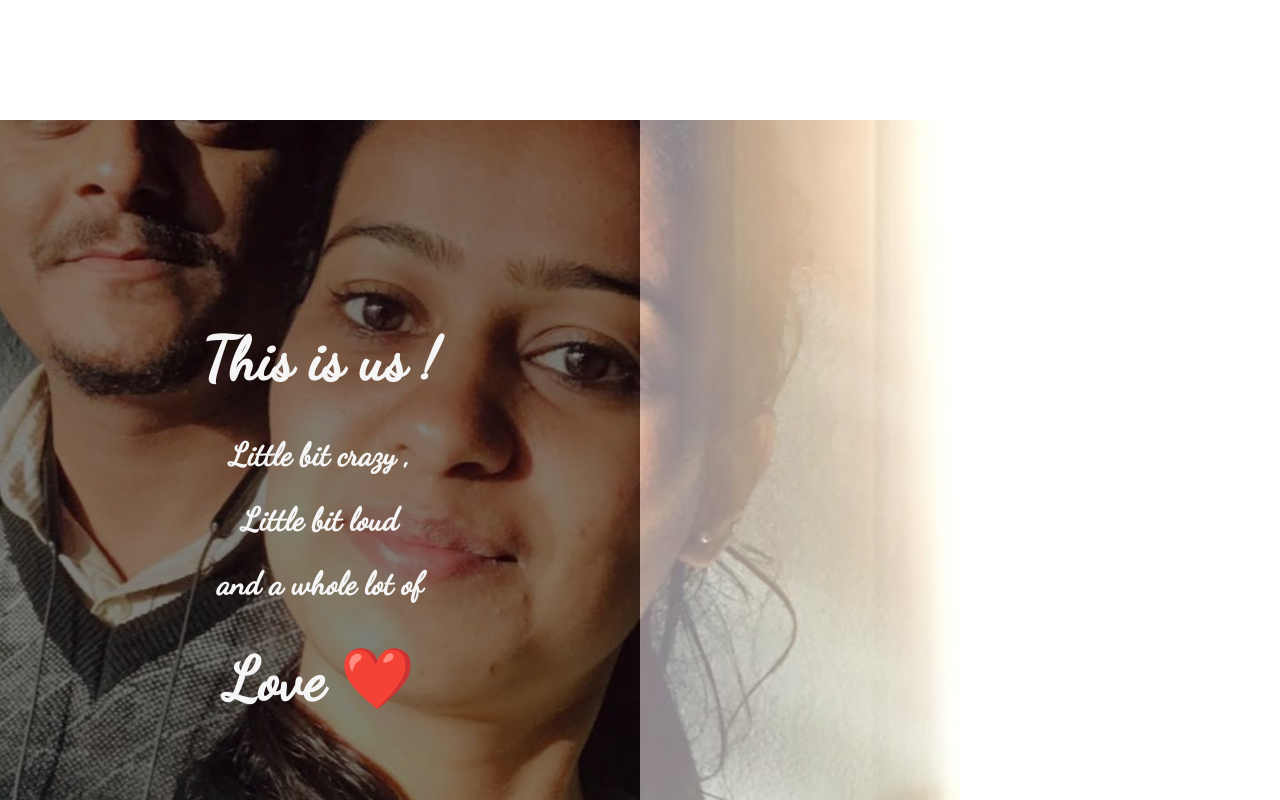
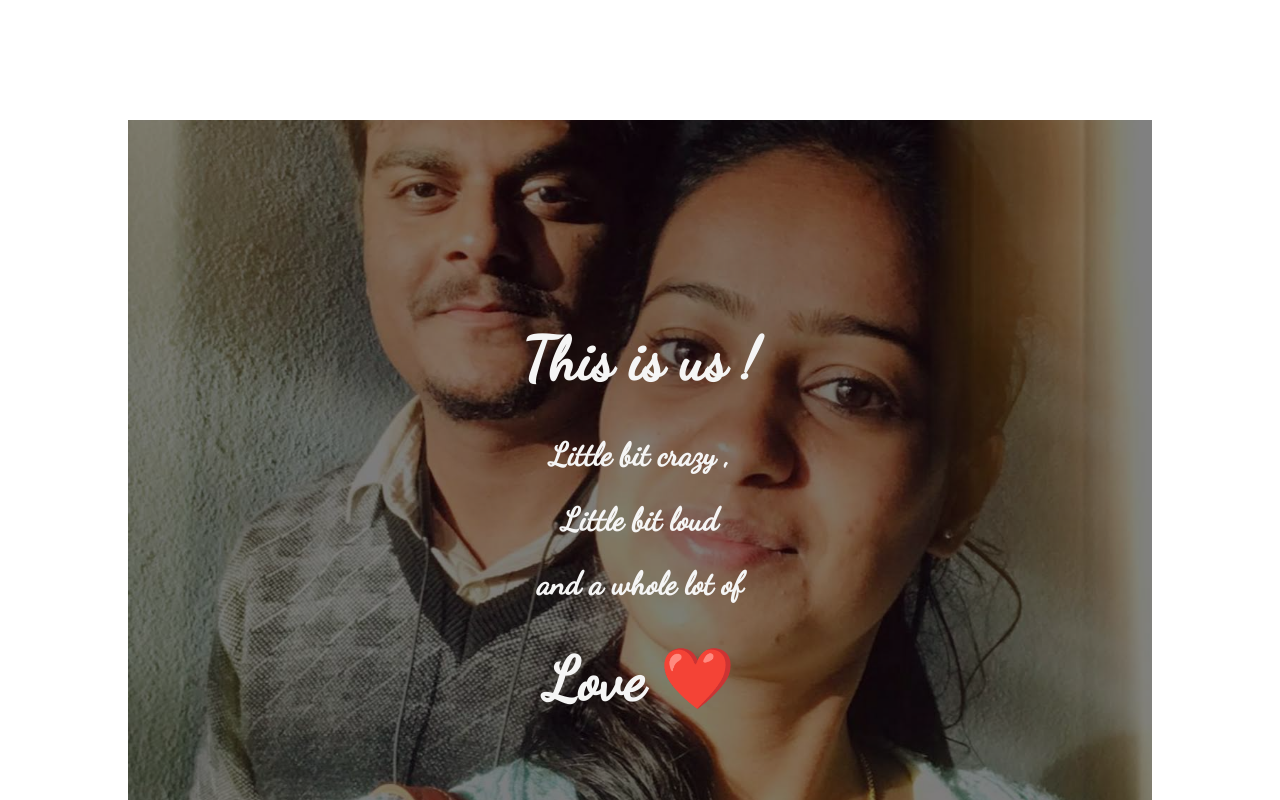
Before and after one commit to SumitAthani/wedding, a React (Create React App) app in the folder invite/: page / in a window 1280 px wide. Shown: the part 680-1480 px from the top of the page. Built offline with nearby package versions, Linux system fonts and the light colour scheme.

Commit message:
Added HomePageWrapper

```diff
--- a/invite/src/components/HomePage.jsx
+++ b/invite/src/components/HomePage.jsx
@@ -4,6 +4,7 @@ import "../css/HomePage.css";
 export default function HomePage() {
   return (
     <>
+      <div className="homePageWrapper">
         <div className="backgroundColor">
           <div className="backgroungImage"></div>
           <div className="homepageText">
@@ -14,6 +15,7 @@ export default function HomePage() {
             <h1>Love ❤️</h1>
           </div>
         </div>
+      </div>
     </>
   );
 }
--- a/invite/src/css/HomePage.css
+++ b/invite/src/css/HomePage.css
@@ -1,9 +1,17 @@
+.homePageWrapper{
+  display: flex;
+  justify-content: center;
+  align-items: center;
+  height: 100vh;
+  width: 100vw;
+}
+
 .backgroundColor {
   display: flex;
   justify-content: center;
   align-items: center;
   height: 100vh;
-  width: 50vw;
+  width: 80vw;
   background-color: black;
 }
 
@@ -15,7 +23,7 @@
   background-image: url("../assets/background.jpg");
   background-repeat: no-repeat;
   height: 100vh;
-  width: 100vw;
+  width: 80vw;
   background-size: cover;
   position: absolute;
   opacity: 0.5;
```
Lines whose indentation alone changed are shown as unchanged.
